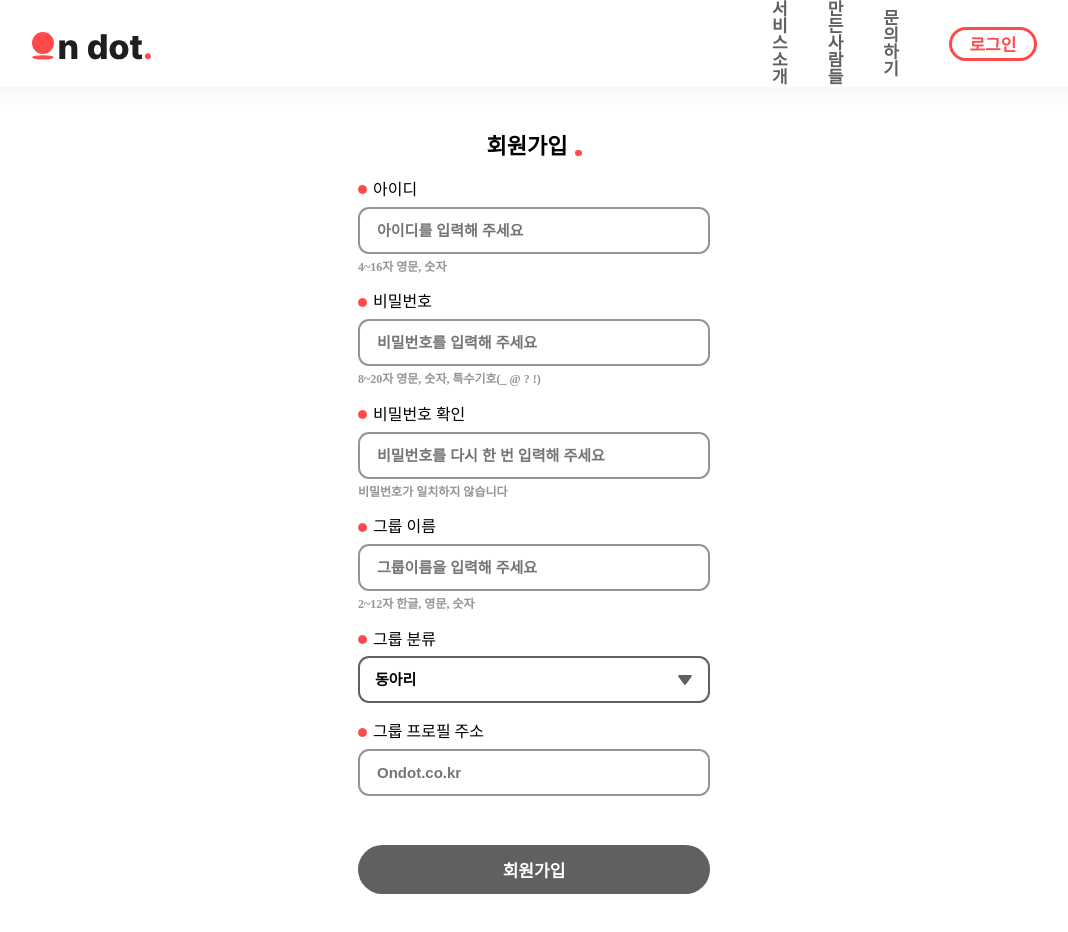
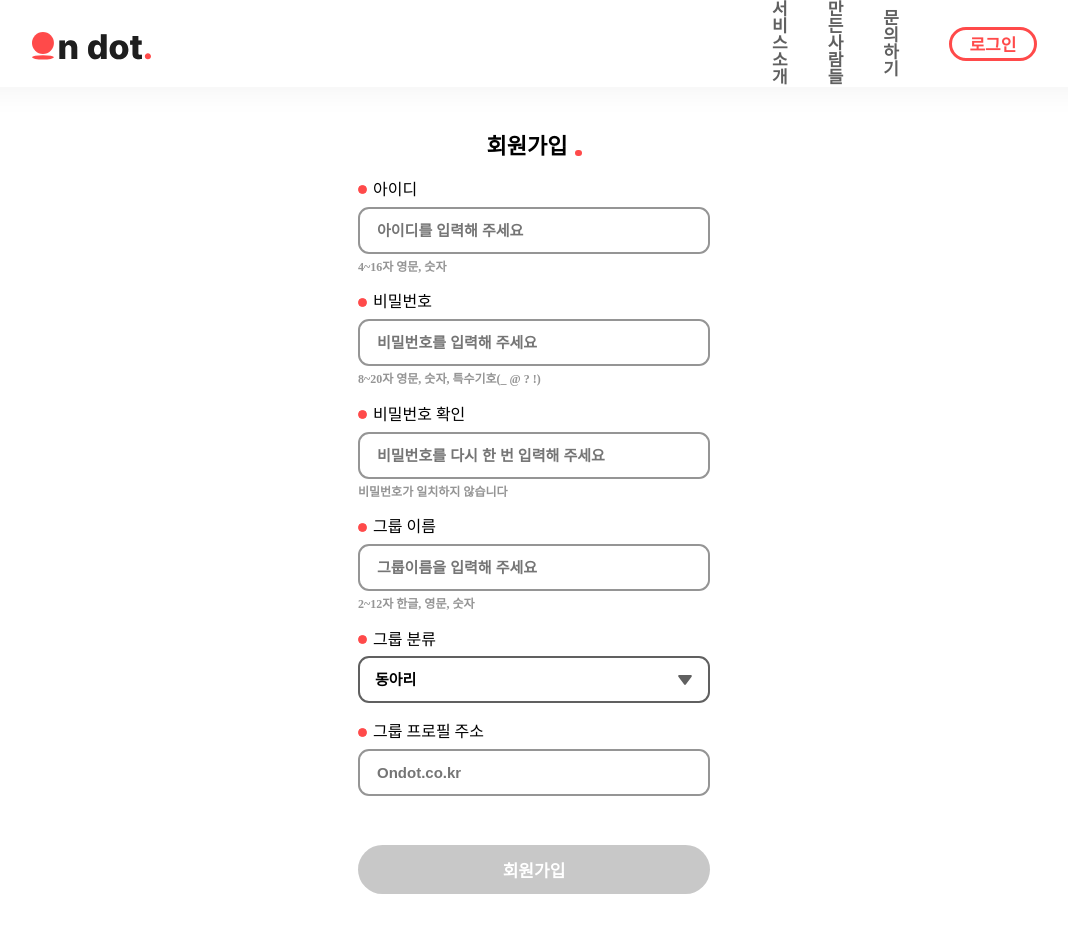
Before and after one commit to Team-OnDot/OnDot-Frontend, a React (Create React App) app: page /sign-up-id in a window 1280 px wide. Shown: the top 932 px of the page, without its empty margins (106-1174 px from the left). Built offline with nearby package versions, Linux system fonts and the light colour scheme; a web font is replaced by a local one.

Commit message:
[FEAT]#17 회원가입 버튼 색 변경

```diff
--- a/src/components/signUp/SignUpForm.style.ts
+++ b/src/components/signUp/SignUpForm.style.ts
@@ -94,7 +94,7 @@ export const SignUpBtn = styled.button<{toggle: boolean}>`
     justify-content: center;
     align-items: center;
     border-radius: 30px;
-    background: ${props=>(props.toggle ? `${props.theme.colors.red1}`: `${props.theme.colors.gray2}`)};
+    background: ${props=>(props.toggle ? `${props.theme.colors.red1}`: `${props.theme.colors.gray5}`)};
 `;
 
 //에러메세지
```
